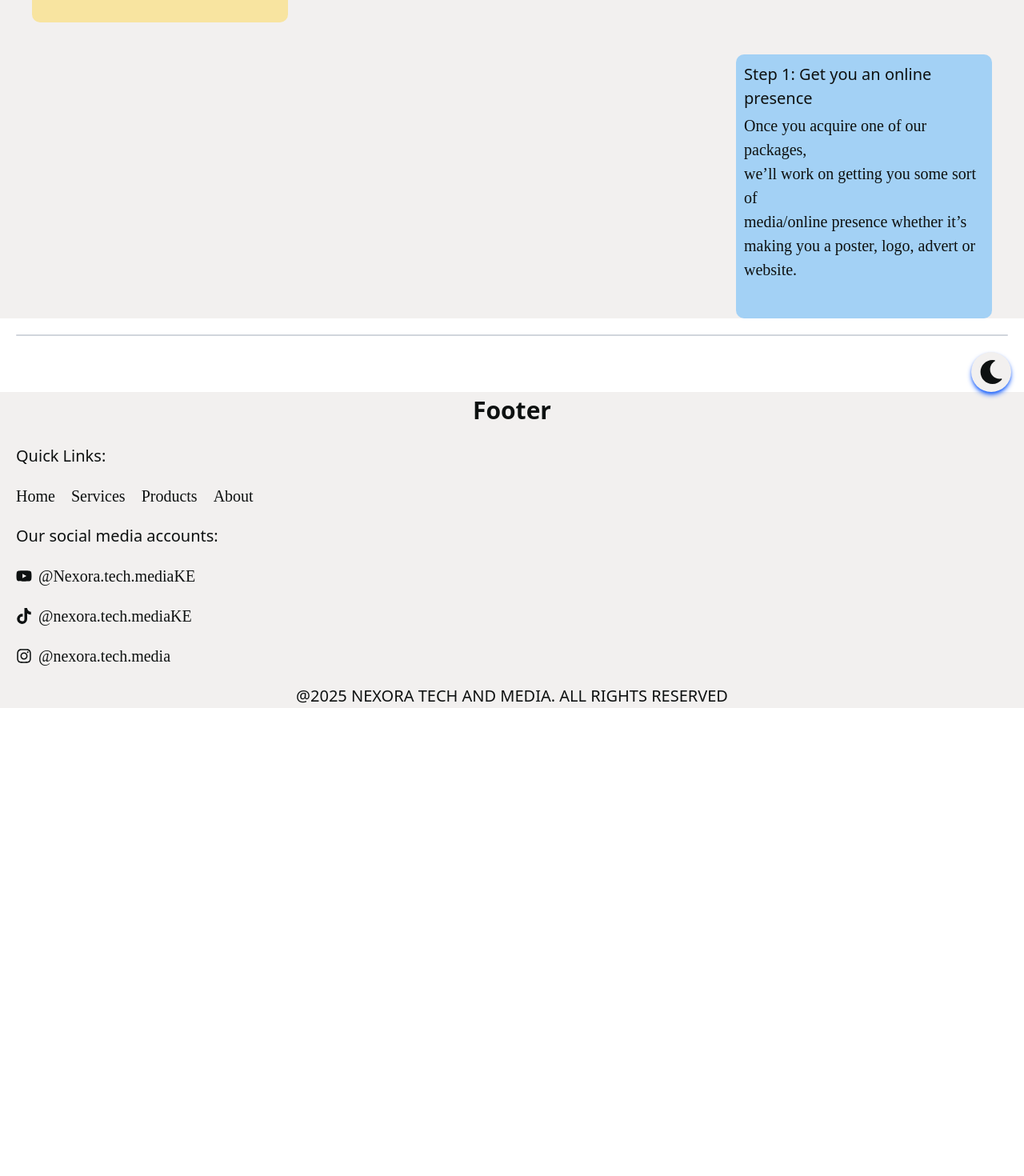
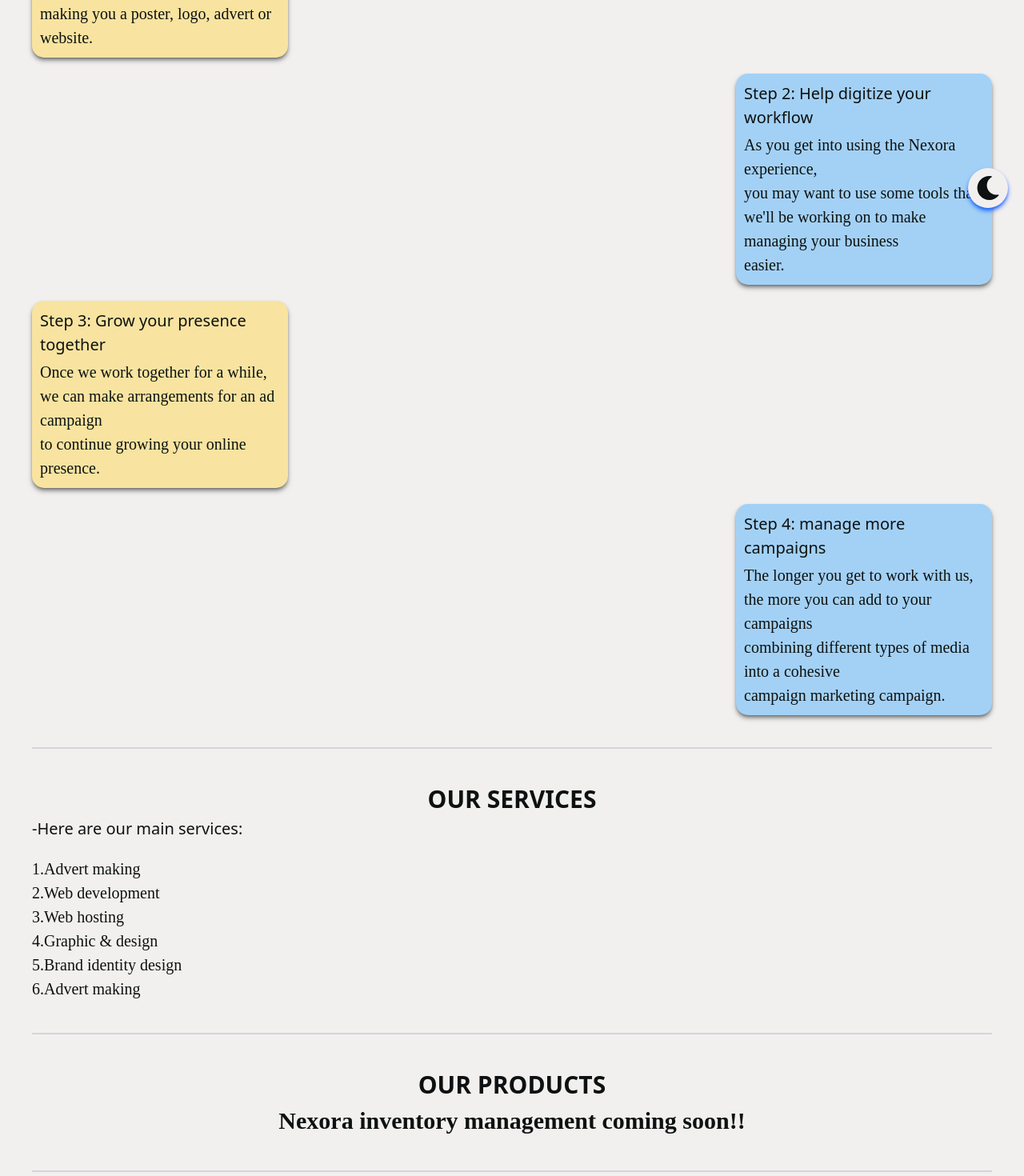
Before and after one commit to Coomedia/Nexora, a React (Vite) app: page / in a window 1280 px wide. Shown: the part 520-1990 px from the top of the page at 80% size. Before the commit the page ends 1405 px from the top, so only its background shows below. Built offline with nearby package versions, Linux system fonts and the light colour scheme.

Commit message:
Done with the home page

```diff
--- a/index.html
+++ b/index.html
@@ -6,7 +6,7 @@
     <meta name="viewport" content="width=device-width, initial-scale=1.0" />
     <title>nexora</title>
   </head>
-  <body>
+  <body class="bg-white dark:bg-black">
     <div id="root"></div>
     <script type="module" src="/src/main.jsx"></script>
   </body>
--- a/src/App.jsx
+++ b/src/App.jsx
@@ -6,8 +6,10 @@ import Div from './components/divider'
 
 function App() {
   return (
-    <div className='h-screen bg-white dark:bg-black text-black dark:text-white'>
+    <div className='h-screen text-black dark:text-white'>
       <Navbar />
+
+      <DarkModeToggle />
 
       <div className='text-center'>
         <h1 className='header-sm md:header-md lg:header-lg'>Nexora tech& media</h1>
@@ -16,10 +18,10 @@ function App() {
 
       <Div />
 
-      <div>
+      <div className='h-fit'>
         <h1 className='text-center header-sm md:header-md lg:header-lg'>Our mission</h1>
-        <div className='bg-white dark:bg-black'>
-          <div className='bg-Secondary-200 dark:bg-Secondary-800 card-secondary md:w-[320px] md:h-[330px] lg:h-[326px] lg:w-[650px] md:ml-10'>
+        <div className='bg-white dark:bg-black mt-5 md:mt-10'>
+          <div className='bg-Secondary-200 dark:bg-Secondary-800 card-secondary md:w-[320px] lg:w-[650px] md:ml-10 lg:ml-20 shadow-black/50 dark:shadow-white/30 shadow-md'>
             <h2 className='paragraph-sm md:paragraph-md lg:paragraph-lg font-bold'>Step 1: Get you an online presence</h2>
             <p className='paragraph-sm md:paragraph-md lg:paragraph-lg font-secondary pt-1'>Once you acquire one of our packages,<br/>
             we’ll work on getting you some sort of<br/>
@@ -27,20 +29,54 @@ function App() {
             making you a poster, logo, advert or website.</p>
           </div>
 
-          <div className='bg-primary-200 dark:bg-primary-800 card-primary mt-10 ml-auto md:w-[320px] md:h-[330px] lg:h-[326px] lg:w-[650px] md:mr-10'>
-            <h2 className='paragraph-sm md:paragraph-md lg:paragraph-lg font-bold'>Step 1: Get you an online presence</h2>
-            <p className='paragraph-sm md:paragraph-md lg:paragraph-lg font-secondary pt-1'>Once you acquire one of our packages,<br/>
-            we’ll work on getting you some sort of<br/>
-            media/online presence whether it’s<br/>
-            making you a poster, logo, advert or website.</p>
+          <div className='bg-primary-200 dark:bg-primary-800 card-primary ml-auto md:w-[320px] lg:w-[650px] md:mr-10 lg:mr-20 shadow-black/50 dark:shadow-white/30 shadow-md'>
+            <h2 className='paragraph-sm md:paragraph-md lg:paragraph-lg font-bold'>Step 2: Help digitize your workflow</h2>
+            <p className='paragraph-sm md:paragraph-md lg:paragraph-lg font-secondary pt-1'>As you get into using the Nexora experience,<br/>
+            you may want to use some tools that<br/>
+            we'll be working on to make managing your business<br/>
+            easier.</p>
+          </div>
+
+          <div className='bg-Secondary-200 dark:bg-Secondary-800 card-secondary md:w-[320px] lg:w-[650px] md:ml-10 lg:ml-20 shadow-black/50 dark:shadow-white/30 shadow-md'>
+            <h2 className='paragraph-sm md:paragraph-md lg:paragraph-lg font-bold'>Step 3: Grow your presence together</h2>
+            <p className='paragraph-sm md:paragraph-md lg:paragraph-lg font-secondary pt-1'>Once we work together for a while,<br/>
+            we can make arrangements for an ad campaign<br/>
+            to continue growing your online presence.</p>
+          </div>
+
+          <div className='card-primary ml-auto bg-primary-200 dark:bg-primary-800 card-secondary md:w-[320px] lg:w-[650px] md:mr-10 lg:mr-20 shadow-black/50 dark:shadow-white/30 shadow-md'>
+            <h2 className='paragraph-sm md:paragraph-md lg:paragraph-lg font-bold'>Step 4: manage more campaigns</h2>
+            <p className='paragraph-sm md:paragraph-md lg:paragraph-lg font-secondary pt-1'>The longer you get to work with us,<br/>
+            the more you can add to your campaigns<br/>
+            combining different types of media into a cohesive<br/>
+            campaign marketing campaign.</p>
           </div>
         </div>
       </div>
 
       <Div />
 
+      <div className='px-5 md:px-10 lg:px-20'>
+        <h1 className='header-sm md:header-md lg:header-lg text-center'>OUR SERVICES</h1>
+        <h2 className='paragraph-sm md:paragraph-md lg:paragraph-lg mb-5'>-Here are our main services:</h2>
+        <ul className='paragraph-sm font-secondary md:paragraph-md lg:paragraph-lg'>
+          <li>1.Advert making</li>
+          <li>2.Web development</li>
+          <li>3.Web hosting</li>
+          <li>4.Graphic & design</li>
+          <li>5.Brand identity design</li>
+          <li>6.Advert making</li>
+        </ul>
+      </div>
 
-      <DarkModeToggle />
+      <Div />
+
+      <div>
+        <h1 className='header-sm md:header-md lg:header-lg text-center'>OUR PRODUCTS</h1>
+        <h1 className='font-secondary header-sm md:header-md lg:header-lg text-center'>Nexora inventory management coming soon!!</h1>
+      </div>
+
+      <Div />
 
       <Footer />
     </div>
--- a/src/components/darkModeToggle.jsx
+++ b/src/components/darkModeToggle.jsx
@@ -13,7 +13,7 @@ function DarkModeToggle() {
 
 
     return (
-        <button className='bg-white p-2.5 sticky mr-4 left-full top-[90vh] rounded-full text-black shadow-md shadow-blue-600 dark:shadow-Secondary-600 hover:shadow-primary-800 dark:hover:shadow-Secondary-800 hover:bg-black hover hover:text-white hover:scale-110 transition-all ease-in  dark:bg-black dark:hover:bg-white dark:hover:text-black dark:text-white header-sm md:header-md lg:header-lg'
+        <button className='bg-white p-2.5 right-5 bottom-5  fixed rounded-full text-black shadow-md shadow-blue-600 dark:shadow-Secondary-600 hover:shadow-primary-800 dark:hover:shadow-Secondary-800 hover:bg-black hover hover:text-white hover:scale-110 transition-all ease-in  dark:bg-black dark:hover:bg-white dark:hover:text-black dark:text-white header-sm md:header-md lg:header-lg'
         onClick={themeToggle}>
             {theme === 'light' ? <FaMoon /> : < FaSun />}
         </button>
--- a/src/components/divider.jsx
+++ b/src/components/divider.jsx
@@ -2,7 +2,7 @@ import React from 'react'
 
 const Div = () => {
   return (
-    <div className='bg-gray-300 mx-5 h-0.5 my-5 rounded-full'></div>
+    <div className='bg-gray-300 mx-5 md:mx-10 lg:mx-20 h-0.5 my-5 md:my-10 lg:my-20 rounded-full'></div>
   )
 }
 
--- a/src/index.css
+++ b/src/index.css
@@ -110,17 +110,17 @@
 /* components */
 @layer components {
   .card-primary {
-    border-radius: 10px;
-    height: 100px;
+    border-radius: 15px;
+    height: fit-content;
     width: 200px;
-    padding: 10px 0 0 10px;
-    margin-right: 10px;
+    padding: 10px 5px 10px  10px;
+    margin: 20px 10px 20px 100%;
   }
   .card-secondary {
-    border-radius: 10px;
-    height: 100px;
+    border-radius: 15px;
+    height: fit-content;
     width: 200px;
-    padding: 10px 0 0 10px;
+    padding: 10px 5px 10px 10px;
     margin-left: 10px;
   }
 }
```
